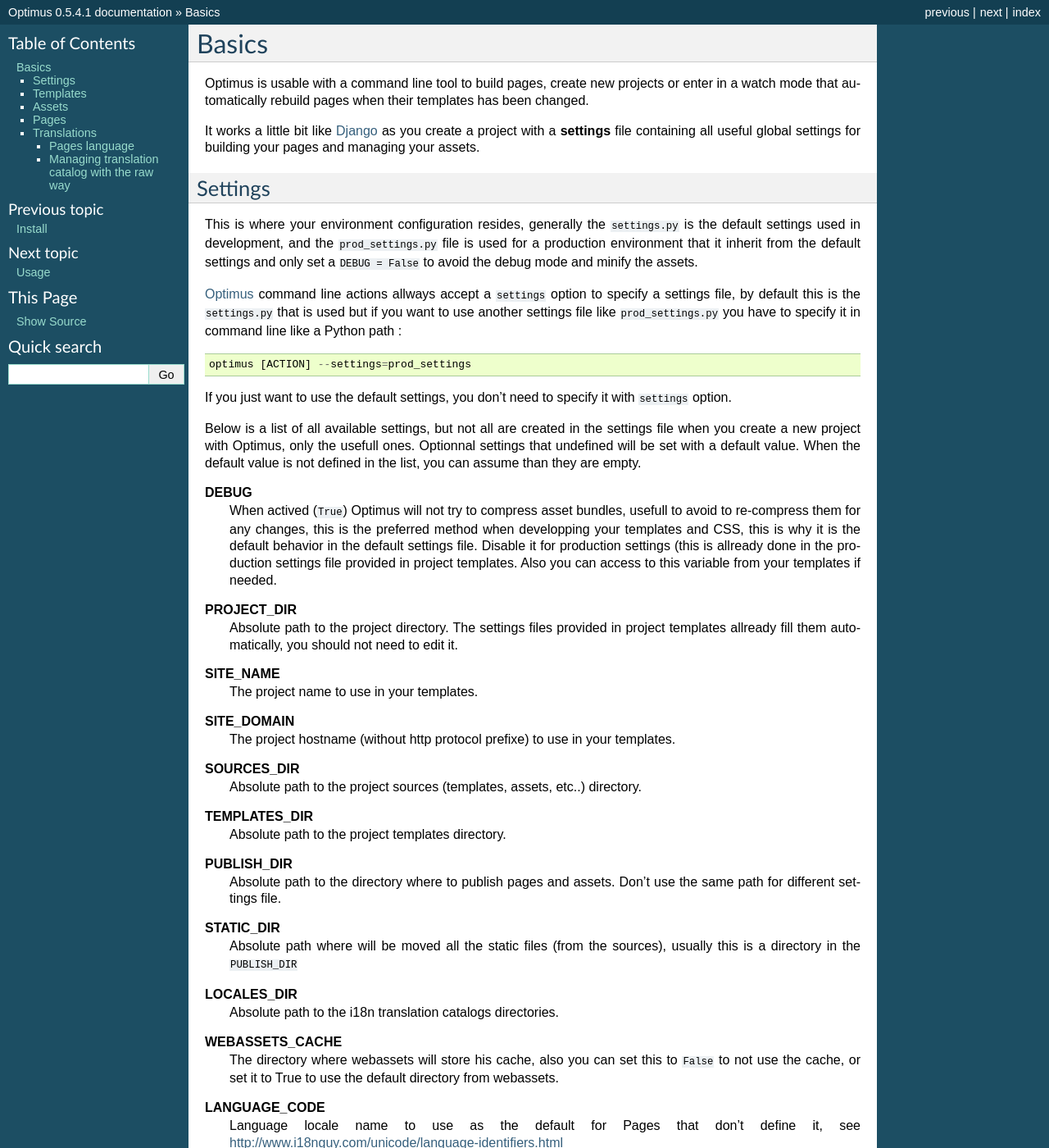
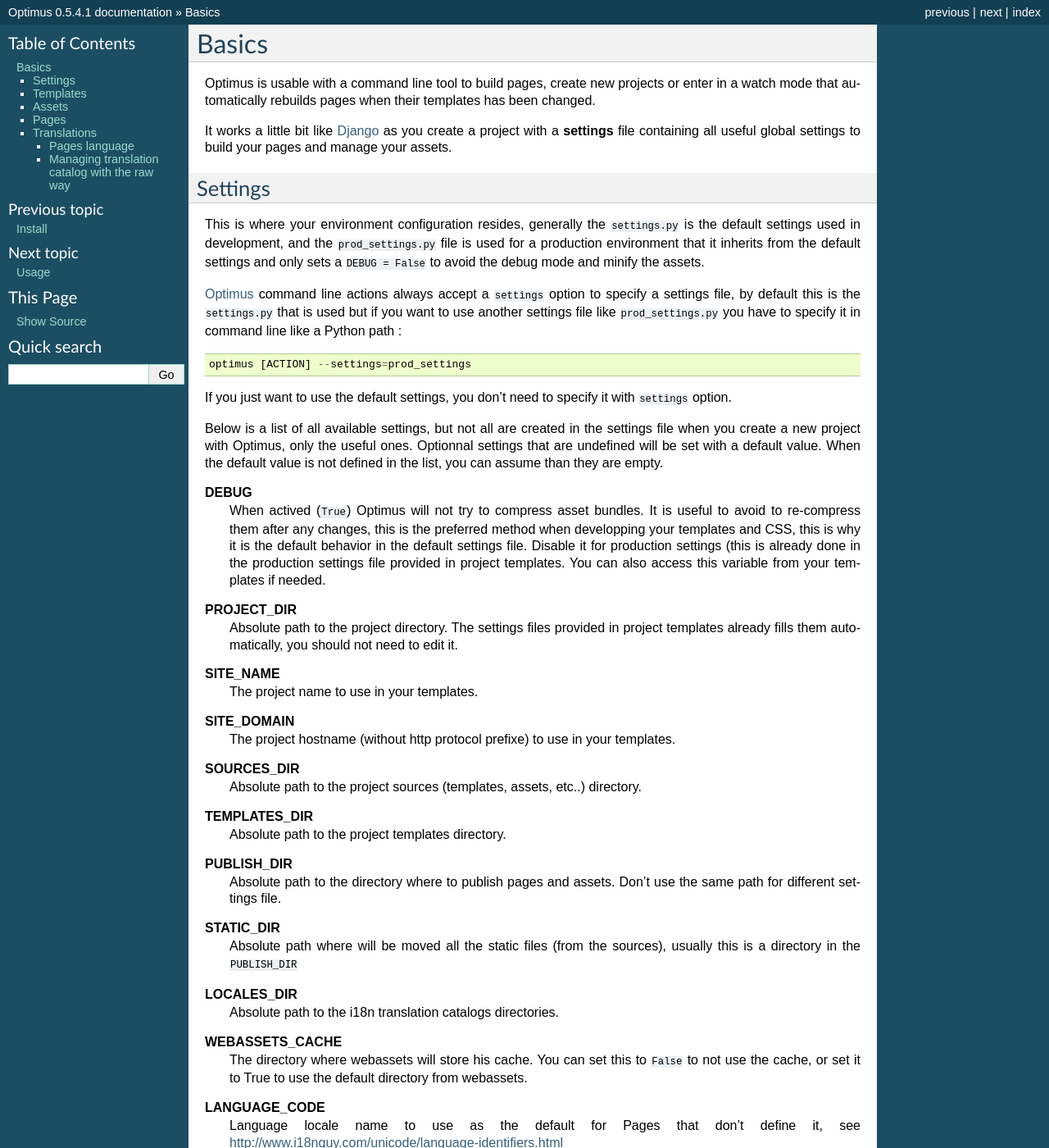
Before and after one commit to sveetch/Optimus, a Sphinx documentation site: the page built from docs/basics.rst, in a window 1280 px wide and 1400 px high. Shown: the whole window at 82% size. Built offline with Sphinx 7.4.7, drawn with Linux system fonts in a browser that asks for light colours; some of the changed text lies outside the part shown.

Commit message:
Minor corrections.

```diff
--- a/docs/basics.rst
+++ b/docs/basics.rst
@@ -13,29 +13,29 @@
 Basics
 ******
 
-Optimus is usable with a command line tool to build pages, create new projects or enter in a watch mode that automatically rebuild pages when their templates has been changed.
+Optimus is usable with a command line tool to build pages, create new projects or enter in a watch mode that automatically rebuilds pages when their templates has been changed.
 
-It works a little bit like `Django`_ as you create a project with a **settings** file containing all useful global settings for building your pages and managing your assets.
+It works a little bit like `Django`_ as you create a project with a **settings** file containing all useful global settings to build your pages and manage your assets.
 
 .. _basics-settings-label:
 
 Settings
 ========
 
-This is where your environment configuration resides, generally the ``settings.py`` is the default settings used in development, and the ``prod_settings.py`` file is used for a production environment that it inherit from the default settings and only set a ``DEBUG = False`` to avoid the debug mode and minify the assets.
+This is where your environment configuration resides, generally the ``settings.py`` is the default settings used in development, and the ``prod_settings.py`` file is used for a production environment that it inherits from the default settings and only sets a ``DEBUG = False`` to avoid the debug mode and minify the assets.
 
-`Optimus`_ command line actions allways accept a ``settings`` option to specify a settings file, by default this is the ``settings.py`` that is used but if you want to use another settings file like ``prod_settings.py`` you have to specify it in command line like a Python path : ::
+`Optimus`_ command line actions always accept a ``settings`` option to specify a settings file, by default this is the ``settings.py`` that is used but if you want to use another settings file like ``prod_settings.py`` you have to specify it in command line like a Python path : ::
 
     optimus [ACTION] --settings=prod_settings
 
 If you just want to use the default settings, you don't need to specify it with ``settings`` option.
 
-Below is a list of all available settings, but not all are created in the settings file when you create a new project with Optimus, only the usefull ones. Optionnal settings that undefined will be set with a default value. When the default value is not defined in the list, you can assume than they are empty.
+Below is a list of all available settings, but not all are created in the settings file when you create a new project with Optimus, only the useful ones. Optionnal settings that are undefined will be set with a default value. When the default value is not defined in the list, you can assume than they are empty.
 
 **DEBUG**
-    When actived (``True``) Optimus will not try to compress asset bundles, usefull to avoid to re-compress them for any changes, this is the preferred method when developping your templates and CSS, this is why it is the default behavior in the default settings file. Disable it for production settings (this is allready done in the production settings file provided in project templates. Also you can access to this variable from your templates if needed.
+    When actived (``True``) Optimus will not try to compress asset bundles. It is useful to avoid to re-compress them after any changes, this is the preferred method when developping your templates and CSS, this is why it is the default behavior in the default settings file. Disable it for production settings (this is already done in the production settings file provided in project templates. You can also access this variable from your templates if needed.
 **PROJECT_DIR**
-    Absolute path to the project directory. The settings files provided in project templates allready fill them automatically, you should not need to edit it.
+    Absolute path to the project directory. The settings files provided in project templates already fills them automatically, you should not need to edit it.
 **SITE_NAME**
     The project name to use in your templates.
 **SITE_DOMAIN**
@@ -51,7 +51,7 @@
 **LOCALES_DIR**
     Absolute path to the i18n translation catalogs directories.
 **WEBASSETS_CACHE**
-    The directory where webassets will store his cache, also you can set this to ``False`` to not use the cache, or set it to True to use the default directory from webassets.
+    The directory where webassets will store his cache. You can set this to ``False`` to not use the cache, or set it to True to use the default directory from webassets.
 **LANGUAGE_CODE**
     Language locale name to use as the default for Pages that don't define it, see http://www.i18nguy.com/unicode/language-identifiers.html
 **LANGUAGES**
@@ -61,11 +61,11 @@
 
         LANGUAGES = (LANGUAGE_CODE, 'fr_FR')
 
-    This will add the default language and French to the knowed languages to manage.
+    This will add the default language and French to the known languages to manage.
 **STATIC_URL**
     The static url to use in templates and with webassets. This can be a full URL like ``http://``, a relative path or an absolute path.
 **RST_PARSER_SETTINGS**
-    ReSTructuredText parser settings to use when building a RST document. This is only usefull if you use RST documents in your pages.
+    ReSTructuredText parser settings to use when building a RST document. This is only useful if you use RST documents in your pages.
 
     Default value is : ::
 
@@ -159,11 +159,11 @@
 
 You can simply put your assets where you want in the ``sources`` directory and add your assets directories in ``settings.FILES_TO_SYNC``, they will be copied to your build directory.
 
-But with Optimus this is only required for *real* static assets like images. For CSS and Javascript you should manage them with `webassets`_ that is allready installed with Optimus.
+But with Optimus this is only required for *real* static assets like images. For CSS and Javascript you should manage them with `webassets`_ that is already installed with Optimus.
 
-With `webassets`_ you manage your assets as **packs** named ``Bundle``, like a bundle for your main CSS, another for your IE CSS hacks/patchs and another for your Javascripts files. You will have to register your custom bundles in ``settings.EXTRA_BUNDLES`` and enable them in ``settings.ENABLED_BUNDLES``.
+With `webassets`_ you manage your assets as **packages** named ``Bundle``, like a bundle for your main CSS, another for your IE CSS hacks/patchs and another for your Javascripts files. You will have to register your custom bundles in ``settings.EXTRA_BUNDLES`` and enable them in ``settings.ENABLED_BUNDLES``.
 
-The benefit of `webassets`_ is that it can pre and post process all your assets, this is usually used to *minify* and pack multiple files in one final file. Read the `webassets documentation`_ for more details to use this and to manage bundle assets in your templates.
+The benefit of `webassets`_ is that it can pre and post process all your assets. This is usually used to *minify* and pack multiple files in one final file. Read the `webassets documentation`_ for more details how to use this and to manage bundle assets in your templates.
 
 .. _basics-pages-label:
 
@@ -172,9 +172,9 @@
 
 The pages to build are registred as ``Page`` objects usually in a ``pages.py`` file in your project. It must contains a ``PAGES`` variable that is a list containing ``Page`` instances.
 
-A default project is allready shipped with a ``pages.py`` containing some samples pages, you can change them, inherit them or add another to build various pages.
+A default project is already shipped with a ``pages.py`` containing some samples pages, you can change them, inherit them or add another to build various pages.
 
-Default ``PageViewBase`` instance add some variable to his template context :
+Default ``PageViewBase`` instance adds some variables to its template context :
 
 * **page_title** that contains the value of ``PageViewBase.title`` attribute;
 * **page_destination** that contains the value of ``PageViewBase.destination`` attribute;
```
Also changed, not shown: other parts of docs/basics.rst (+6 -6 lines).
